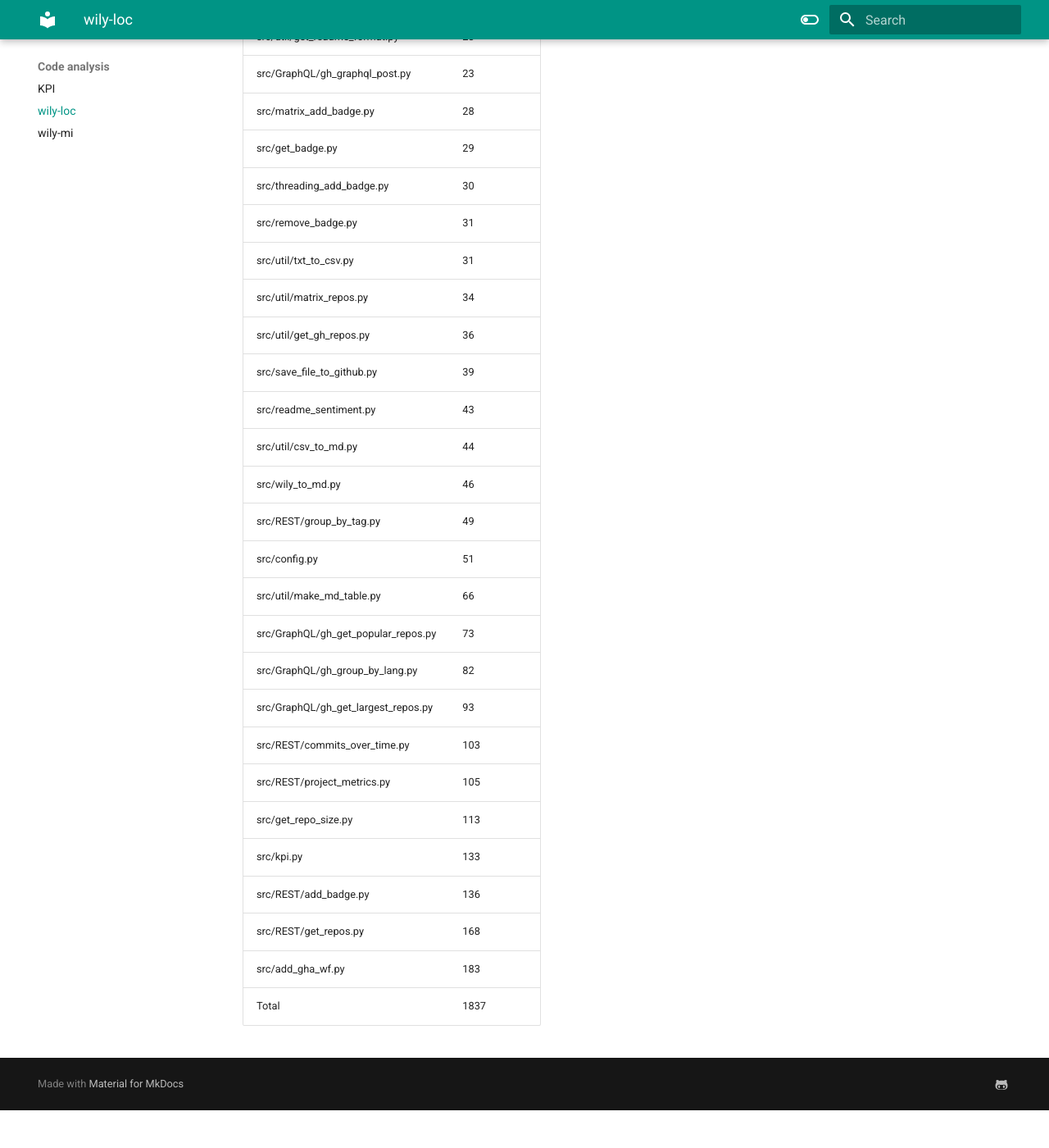
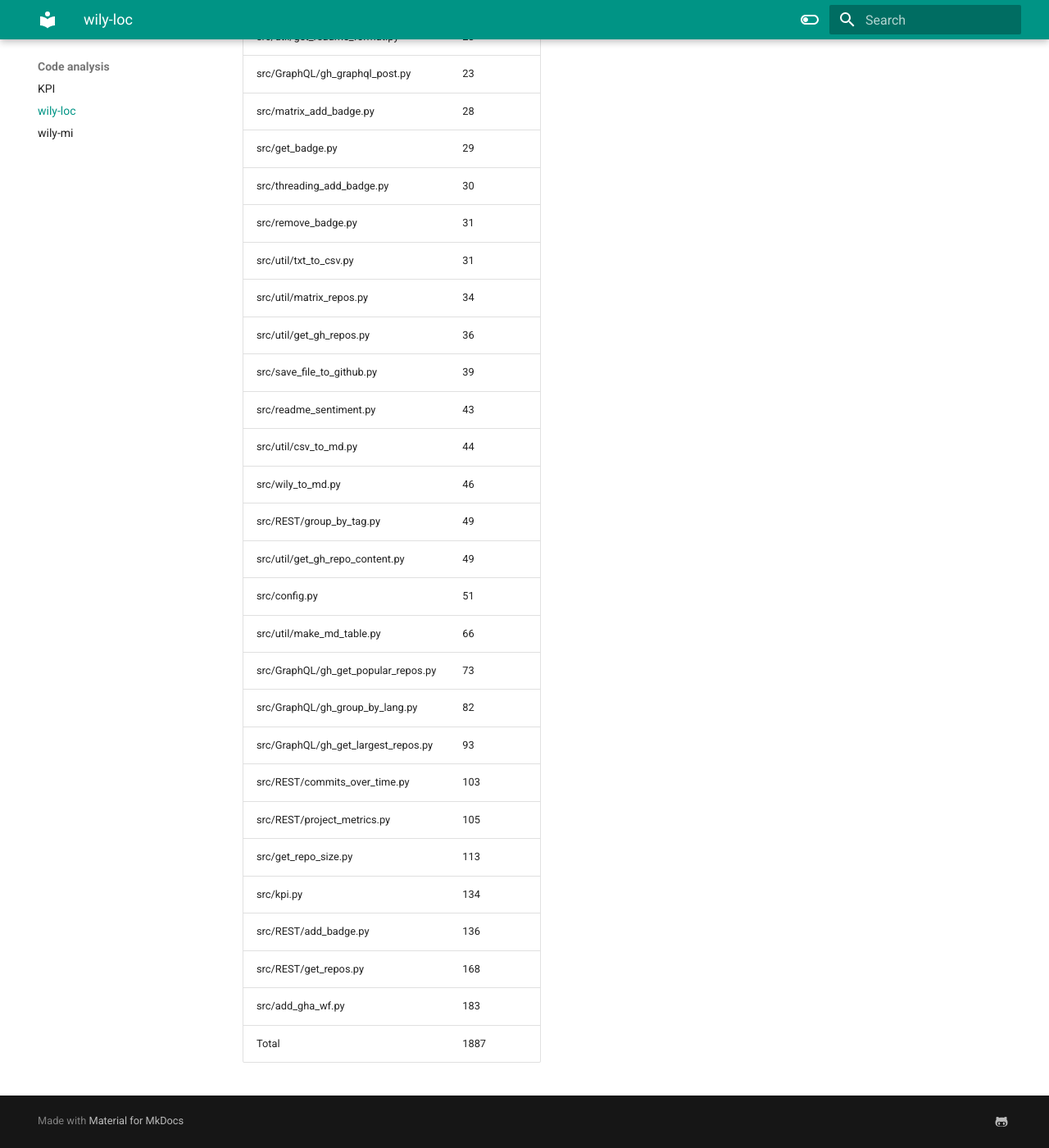
Before and after one commit to TheNewThinkTank/project-metrics, an MkDocs documentation site: the page built from docs/project_docs/code-analysis/wily-loc.md, in a window 1280 px wide and 1400 px high, scrolled down 342 px. Shown: the whole window at 82% size. Built offline with MkDocs 1.6.1 and Material for MkDocs 9.7.7, drawn with Linux system fonts in a browser that asks for light colours; before the commit the page ends 1696 px from its top, so only the background shows below that.

Commit message:
Updating file

```diff
--- a/docs/project_docs/code-analysis/wily-loc.md
+++ b/docs/project_docs/code-analysis/wily-loc.md
@@ -18,6 +18,7 @@
 | src/util/csv_to_md.py               |              44 |
 | src/wily_to_md.py                   |              46 |
 | src/REST/group_by_tag.py            |              49 |
+| src/util/get_gh_repo_content.py     |              49 |
 | src/config.py                       |              51 |
 | src/util/make_md_table.py           |              66 |
 | src/GraphQL/gh_get_popular_repos.py |              73 |
@@ -26,8 +27,8 @@
 | src/REST/commits_over_time.py       |             103 |
 | src/REST/project_metrics.py         |             105 |
 | src/get_repo_size.py                |             113 |
-| src/kpi.py                          |             133 |
+| src/kpi.py                          |             134 |
 | src/REST/add_badge.py               |             136 |
 | src/REST/get_repos.py               |             168 |
 | src/add_gha_wf.py                   |             183 |
-| Total                               |            1837 |
+| Total                               |            1887 |
```
